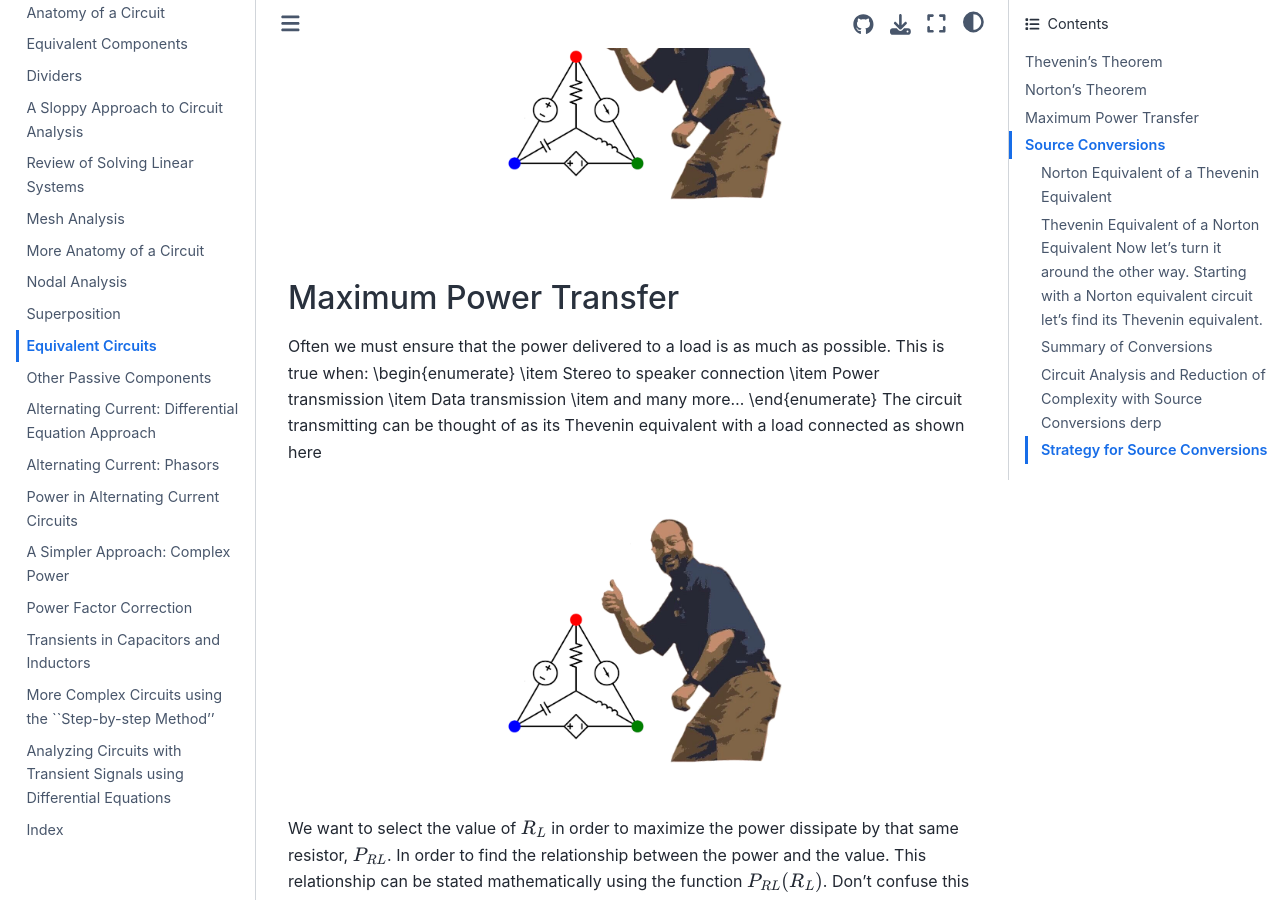
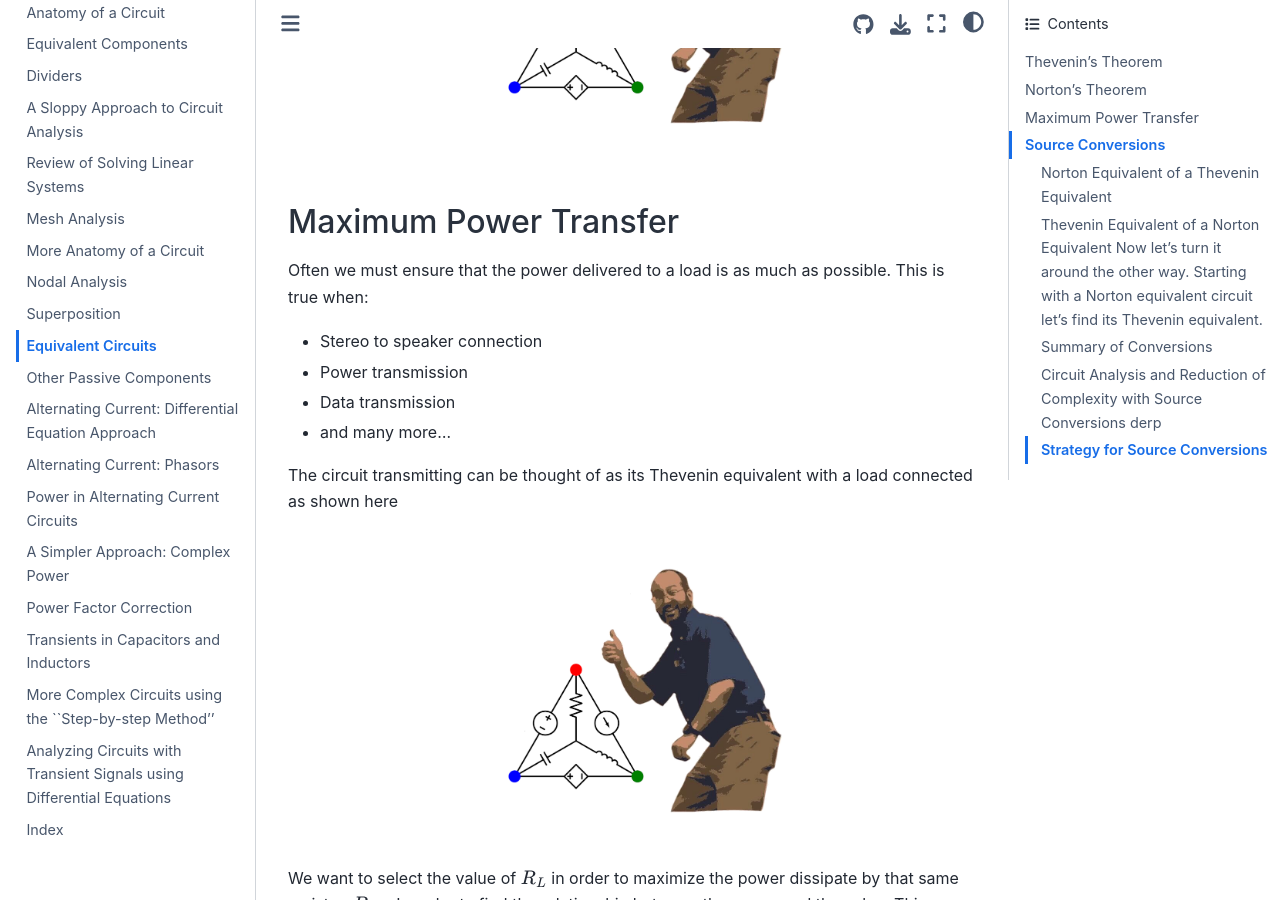
Before and after one commit to Circuit-Analysis/circuit-analysis.github.io, a Jupyter Book: the page built from chapter-10.md, in a window 1280 px wide and 900 px high, scrolled down 13917 px. Built offline with Jupyter Book 1.0.4 settings and Sphinx 7.4.7 and the Sphinx Book theme 1.1.4, drawn with Linux system fonts in a browser that asks for light colours.

Commit message:
Removed enumerate. Fixed issue with section heading inside admonition.

````diff
--- a/chapter-10.md
+++ b/chapter-10.md
@@ -354,7 +354,7 @@ name: LABEL_16
 ---
 ```
 
-### Analyzing the whole circuit
+**Analyzing the whole circuit**
 
 $$
 \left[ \begin{array}{cccc}
@@ -369,7 +369,7 @@ $$ I_O=I_2=-1.088~\text{A} $$
 
 $$ V_O=9*(I_2-I_3)=9*(-1.088+3.363)=20.47~\text{V} $$
 
-### Find the equivalent for the blue circuit
+**Find the equivalent for the blue circuit**
 
 ```{figure} logo.png
 ---
@@ -378,7 +378,7 @@ name: LABEL_17
 ---
 ```
 
-### Find the equivalent for the red circuit
+**Find the equivalent for the red circuit**
 
 ```{figure} logo.png
 ---
@@ -387,7 +387,7 @@ name: LABEL_18
 ---
 ```
 
-### Working with the equivalent circuits
+**Working with the equivalent circuits**
 
 ```{figure} logo.png
 ---
@@ -425,12 +425,12 @@ name: LABEL_22
 ## Maximum Power Transfer
 
 Often we must ensure that the power delivered to a load is as much as possible. This is true when:
-\begin{enumerate}
-\item Stereo to speaker connection
-\item Power transmission
-\item Data transmission
-\item and many more...
-\end{enumerate}
+
+- Stereo to speaker connection
+- Power transmission
+- Data transmission
+- and many more...
+
 The circuit transmitting can be thought of as its Thevenin equivalent with a load connected as shown here
 
 ```{figure} logo.png
````
Also changed, not shown: chapter-13.md (+3 -4 lines).
